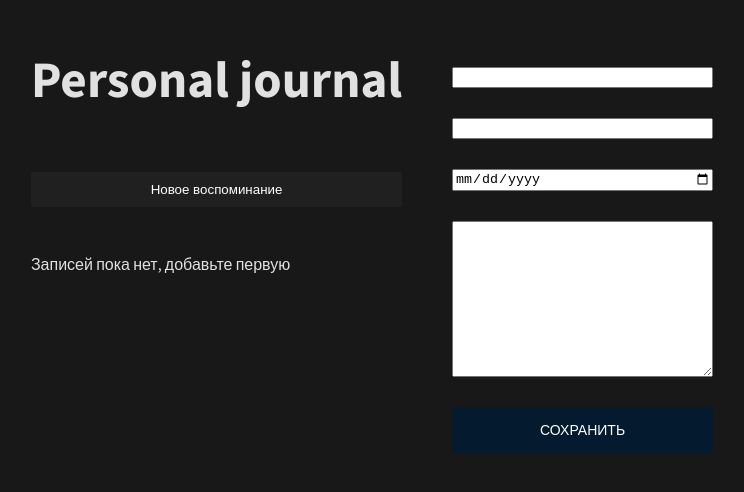
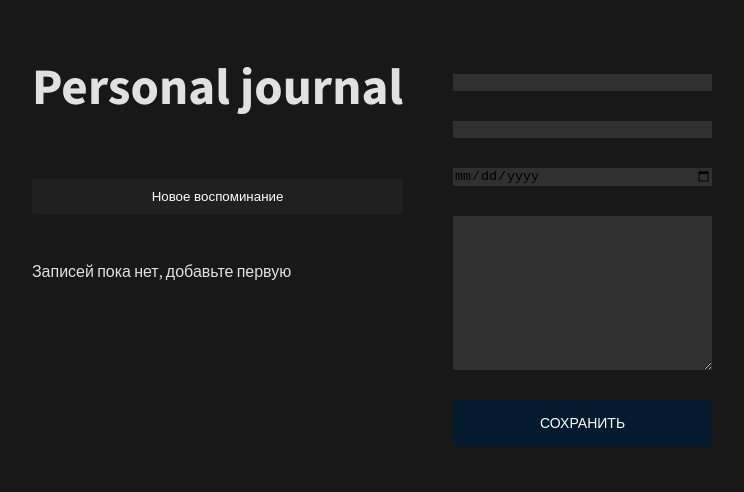
Before and after one commit to ITboo/purpleschool-react-basics, a React (Vite) app in the folder journal/: page / in a window 1280 px wide. Shown: the part 140-632 px from the top of the page, without its empty margins (243-987 px from the left). Built offline with nearby package versions, Linux system fonts and the light colour scheme.

Commit message:
add dynamic classes

```diff
--- a/journal/src/components/JournalForm/JournalForm.css
+++ b/journal/src/components/JournalForm/JournalForm.css
@@ -3,3 +3,13 @@
     flex-direction: column;
     gap: 30px;
 }
+
+input, textarea{
+    border: none;
+    background-color: rgb(48, 48, 48);
+}
+
+.invalid{
+    border: 1px solid red;
+    background: rgb(113, 13, 13);
+}
--- a/journal/src/components/JournalForm/JournalForm.jsx
+++ b/journal/src/components/JournalForm/JournalForm.jsx
@@ -1,21 +1,49 @@
+import { useState } from 'react';
 import Button from '../Button/Button';
 
 import './JournalForm.css';
 
 const JournalForm = ({ onSubmit }) => {
+	const [validFormState, setValidFormState] = useState({
+		title: true,
+		date: true,
+		text: true
+	});
 	const addPost = (e) => {
 		e.preventDefault();
 		const formData = new FormData(e.target);
 		const formProps = Object.fromEntries(formData);
+		let isValid = true;
+		if (!formProps.title?.trim().length) {
+			setValidFormState(state => ({ ...state, title: false }));
+			isValid = false;
+		} else {
+			setValidFormState(state => ({ ...state, title: true }));
+		}
+		if (!formProps.text?.trim().length) {
+			setValidFormState(state => ({ ...state, text: false }));
+			isValid = false;
+		} else {
+			setValidFormState(state => ({ ...state, text: true }));
+		}
+		if (!formProps.date) {
+			setValidFormState(state => ({ ...state, date: false }));
+			isValid = false;
+		} else {
+			setValidFormState(state => ({ ...state, date: true }));
+		}
+		if (!isValid) {
+			return;
+		}
 		onSubmit(formProps);
 	};
 	return (
 		<form className='journal-form' onSubmit={addPost}>
-			<input name="title" type="text" />
+			<input name="title" type="text" className={`input ${validFormState.title ? '' : 'invalid'}`} />
 			<input name="tag" type="text" />
-			<input name="date" type="date" />
-			<textarea name="text" id="" cols="30" rows="10"></textarea>
-			<Button text='Сохранить' onClick={() => console.log('OK')} />
+			<input name="date" type="date" className={`input ${validFormState.date ? '' : 'invalid'}`} />
+			<textarea name="text" id="" cols="30" rows="10" className={`input ${validFormState.text ? '' : 'invalid'}`}></textarea>
+			<Button text='Сохранить' />
 		</form>
 	);
 };
```
